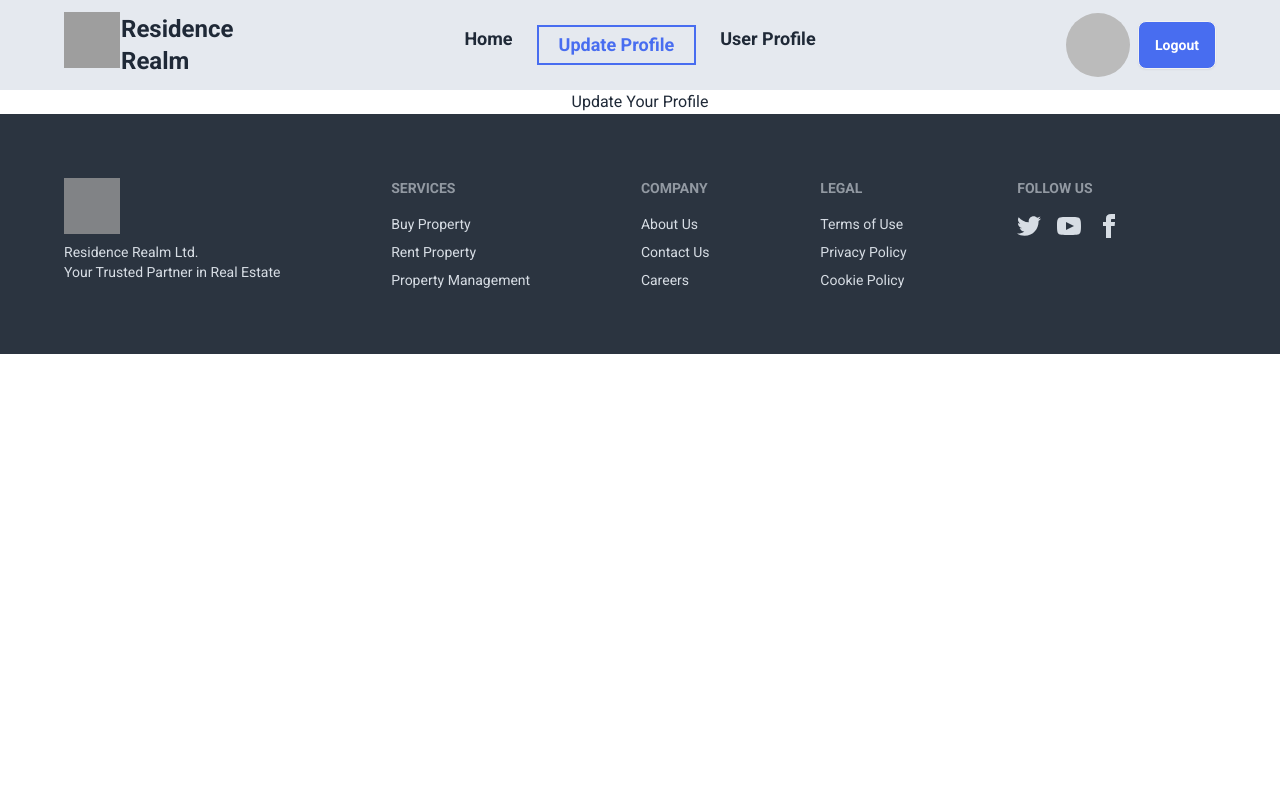
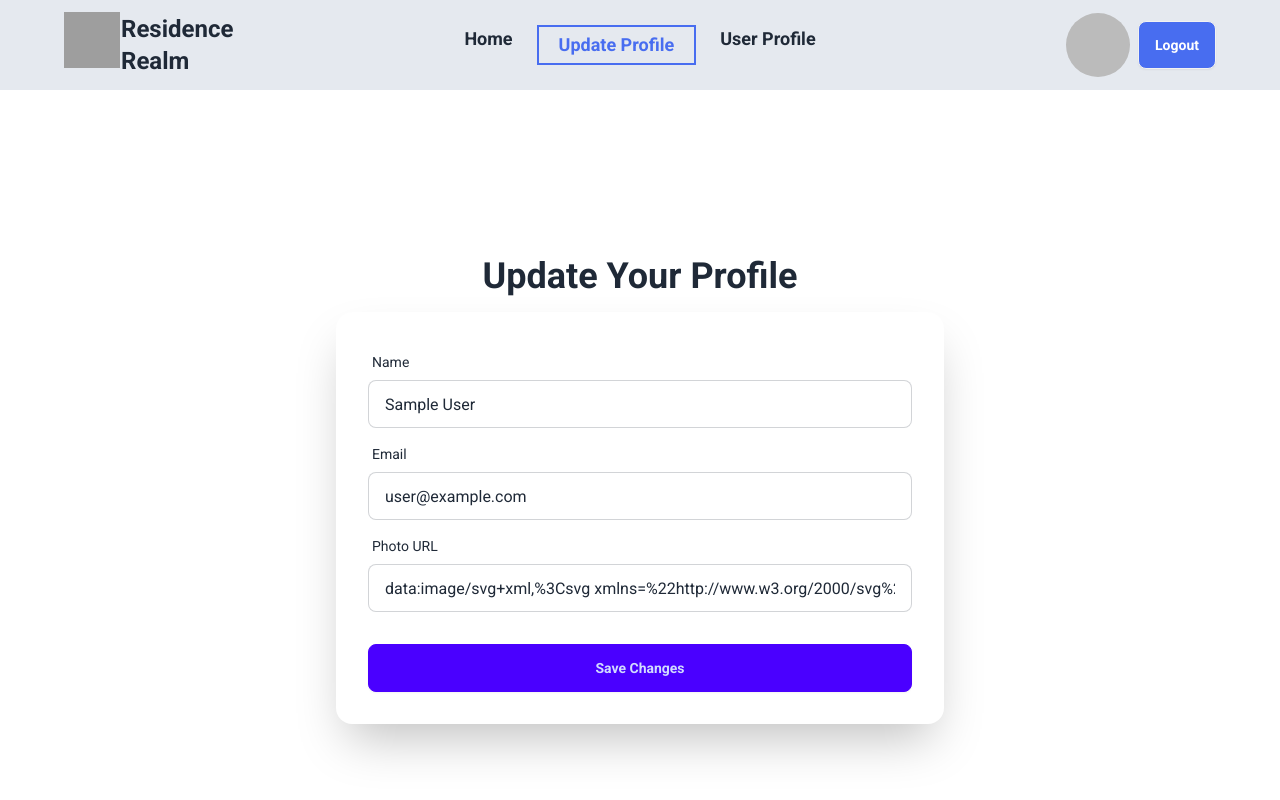
Before and after one commit to Rubaeid-Sanjid/Real-Estate, a React (Vite) app: page /updateProfile in a window 1280 px wide. Shown: the top 800 px of the page. Built offline with nearby package versions, Linux system fonts and the light colour scheme; no server answers; sample sign-in values are in the browser's storage; grey boxes are pictures that could not be loaded.

Commit message:
designed update profile

```diff
--- a/src/Component/ChooseUs/ChooseUs.jsx
+++ b/src/Component/ChooseUs/ChooseUs.jsx
@@ -9,7 +9,7 @@ const ChooseUs = () => {
           <div className="flex flex-1">
             <img
               src="https://i.ibb.co/xgrMqvc/3d-rendering-house-model-1.jpg"
-              className="max-w-lg rounded-lg shadow-2xl"
+              className="lg:max-w-lg rounded-lg lg:shadow-2xl"
             />
           </div>
 
--- a/src/Pages/UpdateProfile/UpdateProfile.jsx
+++ b/src/Pages/UpdateProfile/UpdateProfile.jsx
@@ -1,12 +1,86 @@
+import { useContext } from "react";
 import { Helmet } from "react-helmet-async";
+import { AuthContext } from "../../Component/AuthProvider/AuthProvider";
 
 const UpdateProfile = () => {
+  const { user, updateUser } = useContext(AuthContext);
+
+  const handleChanges =(e)=>{
+    e.preventDefault();
+    const name = e.target.name.value;
+    const photo = e.target.photoURL.value;
+
+    updateUser({ displayName: name, photoURL: photo })
+          .then((result) => {
+            console.log(result.user);
+          })
+          .catch((error) => {
+            console.log(error.message);
+          });
+  }
   return (
     <div>
       <Helmet>
         <title>Residence Realm | UpdateProfile</title>
       </Helmet>
-      <h2>Update Your Profile</h2>
+
+      <div>
+        <div className="hero min-h-screen">
+          <div className="hero-content flex-col my-6 lg:w-1/2">
+            <div className="text-center lg:text-left">
+              <h1 className="text-4xl font-bold">Update Your Profile</h1>
+            </div>
+            <div className="card shrink-0 w-full shadow-2xl bg-base-100">
+              <form onSubmit={handleChanges} className="card-body">
+              <div className="form-control">
+                <label className="label">
+                  <span className="label-text">Name</span>
+                </label>
+                <input
+                  type="text"
+                  name="name"
+                  value={user?.displayName}
+                  placeholder="name"
+                  className="input input-bordered"
+                  required
+                />
+              </div>
+
+                <div className="form-control">
+                  <label className="label">
+                    <span className="label-text">Email</span>
+                  </label>
+                  <input
+                    type="email"
+                    name="email"
+                    value={user?.email}
+                    placeholder="email"
+                    className="input input-bordered"
+                    required
+                  />
+                </div>
+
+                <div className="form-control">
+                <label className="label">
+                  <span className="label-text">Photo URL</span>
+                </label>
+                <input
+                  type="text"
+                  name="photoURL"
+                  value={user?.photoURL}
+                  placeholder="photo URL"
+                  className="input input-bordered"
+                  required
+                />
+              </div>
+                <div className="form-control mt-6">
+                  <button className="btn btn-primary">Save Changes</button>
+                </div>
+              </form>
+            </div>
+          </div>
+        </div>
+      </div>
     </div>
   );
 };
--- a/src/main.jsx
+++ b/src/main.jsx
@@ -28,7 +28,11 @@ const router = createBrowserRouter([
       },
       {
         path: "/updateProfile",
-        element: <UpdateProfile></UpdateProfile>,
+        element: (
+          <PrivateRoute>
+            <UpdateProfile></UpdateProfile>
+          </PrivateRoute>
+        ),
       },
       {
         path: "/userProfile",
```
Also changed, not shown: 1 other file (tests, documents, lock files or other folders).
